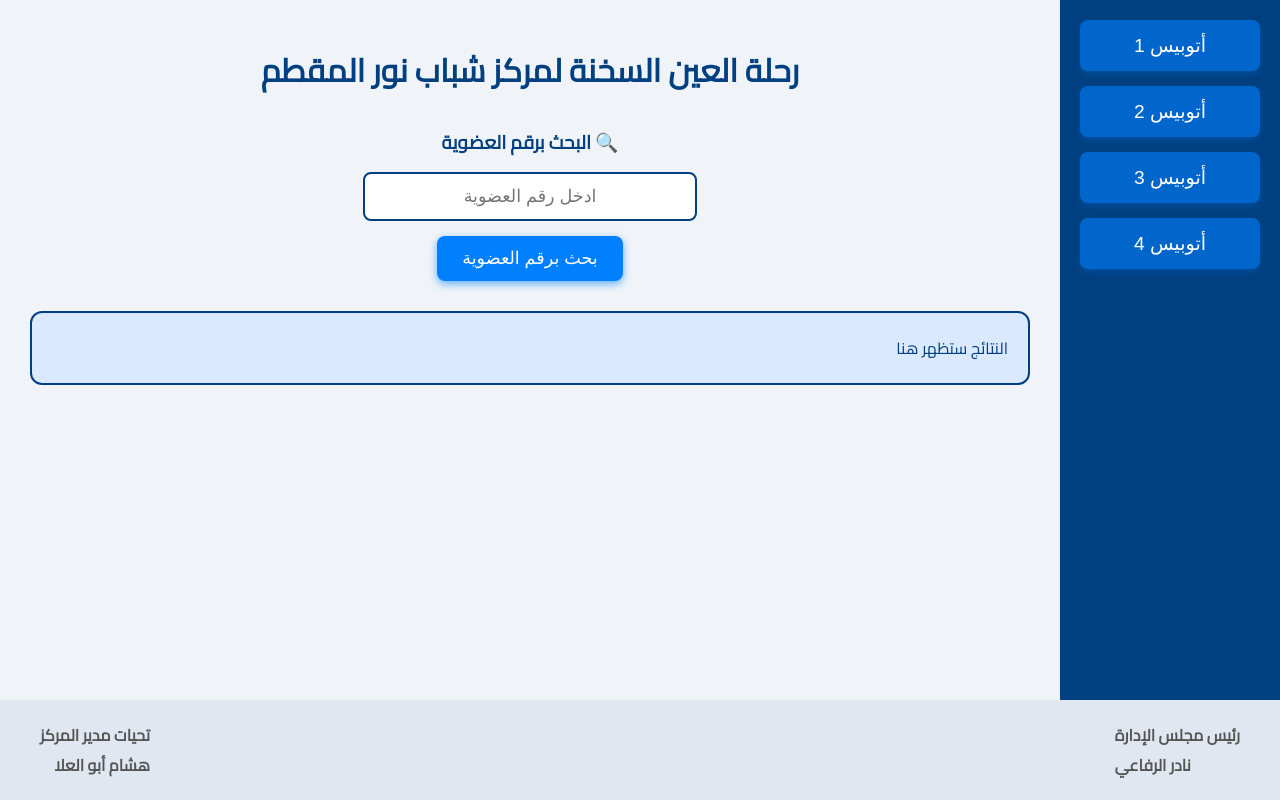
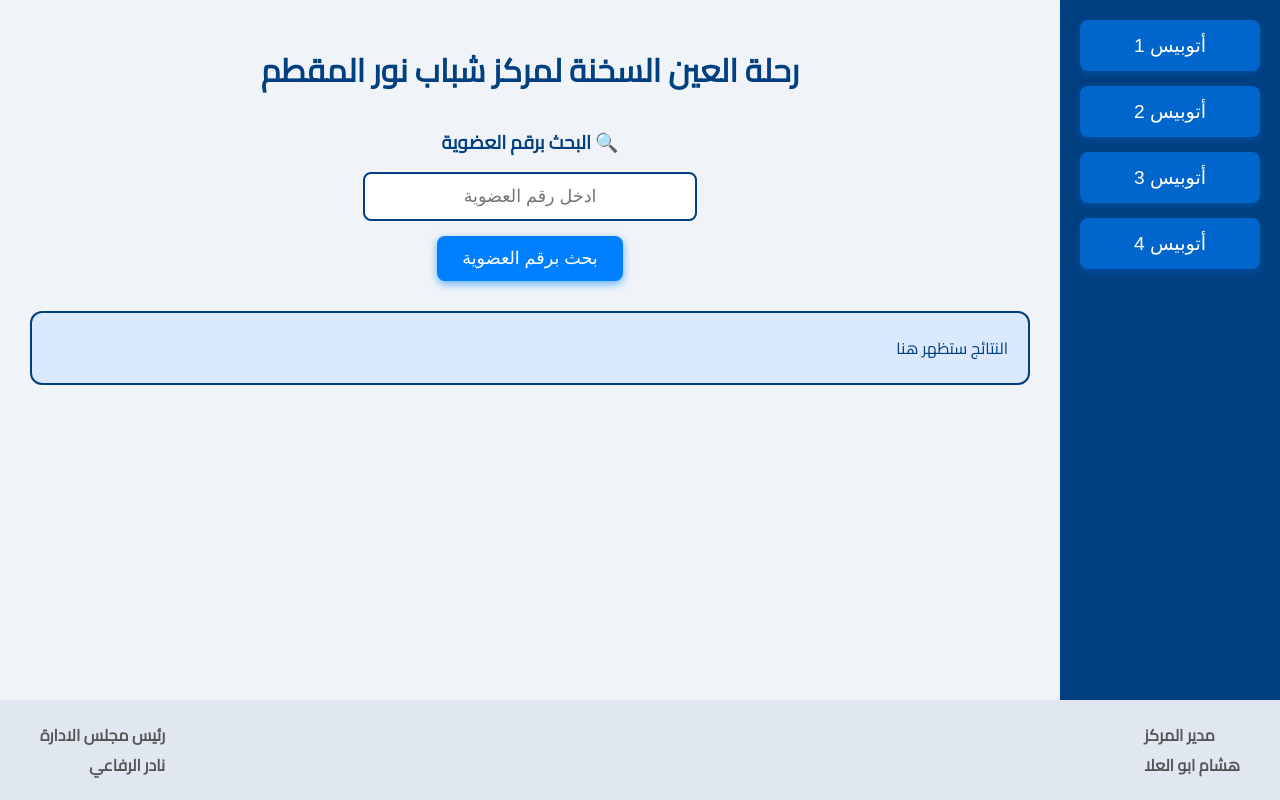
Before and after one commit to abdo-mc/bus-checker, a plain HTML site: page Index.HTML in a window 1280 px wide. Drawn offline with Linux system fonts and the light colour scheme.

Commit message:
Update Index.HTML

```diff
--- a/Index.HTML
+++ b/Index.HTML
@@ -197,12 +197,12 @@
 
 <footer>
   <div style="text-align: left;">
-    رئيس مجلس الإدارة<br />
-    نادر الرفاعي
+    مدير المركز<br />
+    هشام ابو العلا
   </div>
   <div style="text-align: right;">
-    تحيات مدير المركز<br />
-    هشام أبو العلا
+    رئيس مجلس الادارة<br />
+    نادر الرفاعي
   </div>
 </footer>
 
```
